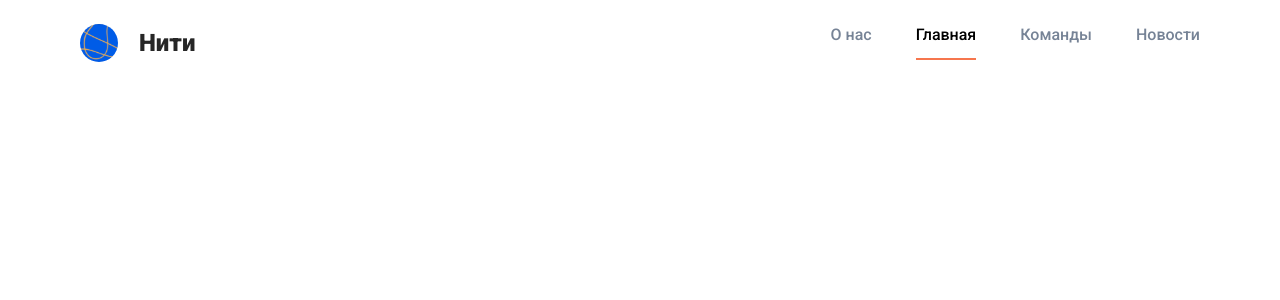
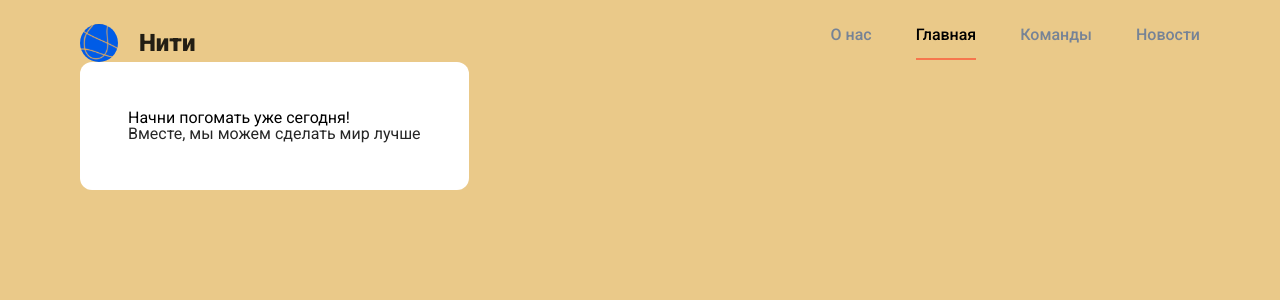
Before and after one commit to gg-goodgenius/threads, a React (Create React App) app in the folder frontend/: page / in a window 1280 px wide. Shown: the top 300 px of the page. Built offline with nearby package versions, Linux system fonts and the light colour scheme.

Commit message:
add card, add docker

```diff
--- /dev/null
+++ b/frontend/src/Components/common/Card/Card.tsx
@@ -0,0 +1,14 @@
+import './scss/index.scss';
+import React from "react";
+
+type Props = {
+    children: React.ReactNode
+}
+
+export const Card = ({ children }: Props) => {
+    return(
+        <div className='card'>
+            {children}
+        </div>
+    );
+}
--- /dev/null
+++ b/frontend/src/Components/common/Card/index.ts
@@ -0,0 +1 @@
+export {Card} from './Card';
--- /dev/null
+++ b/frontend/src/Components/common/Card/scss/index.scss
@@ -0,0 +1,7 @@
+@import "src/sass/index";
+
+.card {
+  display: inline-block;
+  background-color: $color-shape;
+  border-radius: $border-radius-m;
+}
--- a/frontend/src/Components/common/Page/scss/index.scss
+++ b/frontend/src/Components/common/Page/scss/index.scss
@@ -1,4 +1,8 @@
 .page {
+  height: 100vh;
   display: flex;
   flex-direction: column;
+  padding: 24px 80px;
+
+  background-color: #EAC989;
 }
--- a/frontend/src/Components/header/Header.tsx
+++ b/frontend/src/Components/header/Header.tsx
@@ -6,9 +6,6 @@ import icon from "./icon.svg";
 import './scss/index.scss'
 
 export const Header = () => {
-
-    const nav = useNavigate();
-
     return (
         <div className='Header'>
             <div className='logo_container'>
--- a/frontend/src/Components/header/scss/index.scss
+++ b/frontend/src/Components/header/scss/index.scss
@@ -4,7 +4,12 @@
   display: flex;
   align-items: center;
   justify-content: space-between;
-  padding: 24px 80px;
+
+  .title {
+    font-weight: $font-weight-800;
+    font-size: $font-size-24;
+  }
+
 }
 
 .logo_container {
@@ -12,8 +17,3 @@
   align-items: center;
   gap: 21px;
 }
-
-.title {
-  font-weight: $font-weight-800;
-  font-size: $font-size-24;
-}
--- a/frontend/src/Components/main/Main.component/MainComponent.tsx
+++ b/frontend/src/Components/main/Main.component/MainComponent.tsx
@@ -1,5 +1,15 @@
+import { Card } from "../../common/Card";
+import './scss/index.scss';
+
 export const MainComponent = () => {
     return(
-        <div></div>
+        <div>
+            <Card>
+                <div className='banner'>
+                    <h1 className='title'>Начни погомать уже сегодня!</h1>
+                    <h3>Вместе, мы можем сделать мир лучше</h3>
+                </div>
+            </Card>
+        </div>
     );
-}
+};
--- /dev/null
+++ b/frontend/src/Components/main/Main.component/scss/index.scss
@@ -0,0 +1,9 @@
+@import "src/sass/index";
+
+.banner {
+  padding: 48px;
+
+  .title {
+    color: $color-black
+  }
+}
--- a/frontend/src/sass/_constants.scss
+++ b/frontend/src/sass/_constants.scss
@@ -1,4 +1,5 @@
-$border-radius-m: 8px;
+$border-radius-s: 8px;
+$border-radius-m: 12px;
 $border-radius-l: 16px;
 
 $base-font: 'Roboto', sans-serif;
--- a/frontend/src/sass/theme/light.scss
+++ b/frontend/src/sass/theme/light.scss
@@ -2,3 +2,5 @@ $color-primary: #9282F0;
 $color-underline: #F6764D;
 $color-grey-100: #768396;
 $color-black: #000;
+
+$color-shape: #fff;
```
Also changed, not shown: frontend/docker-compose.yml (added, +9 -0 lines), 2 other files (tests, documents, lock files or other folders).
